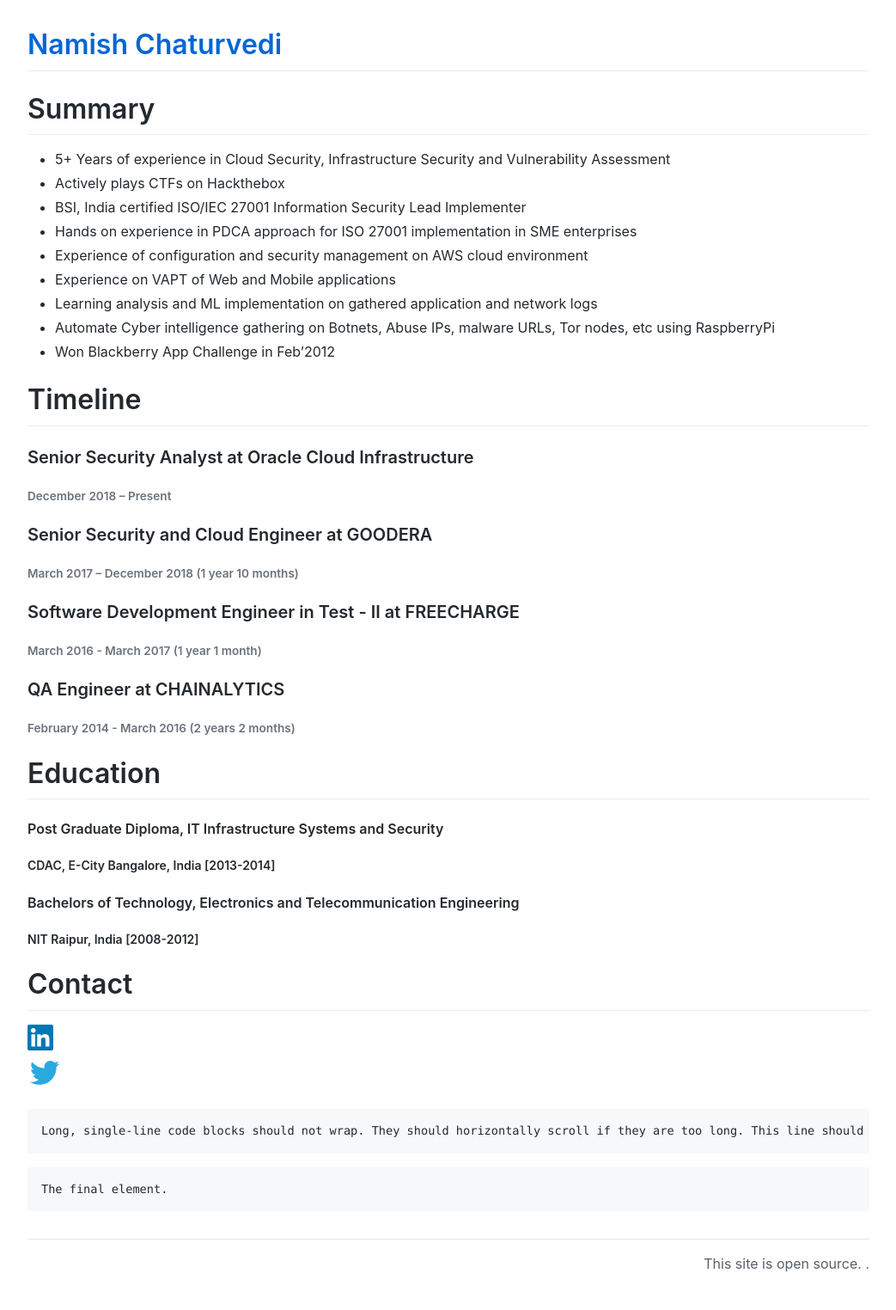
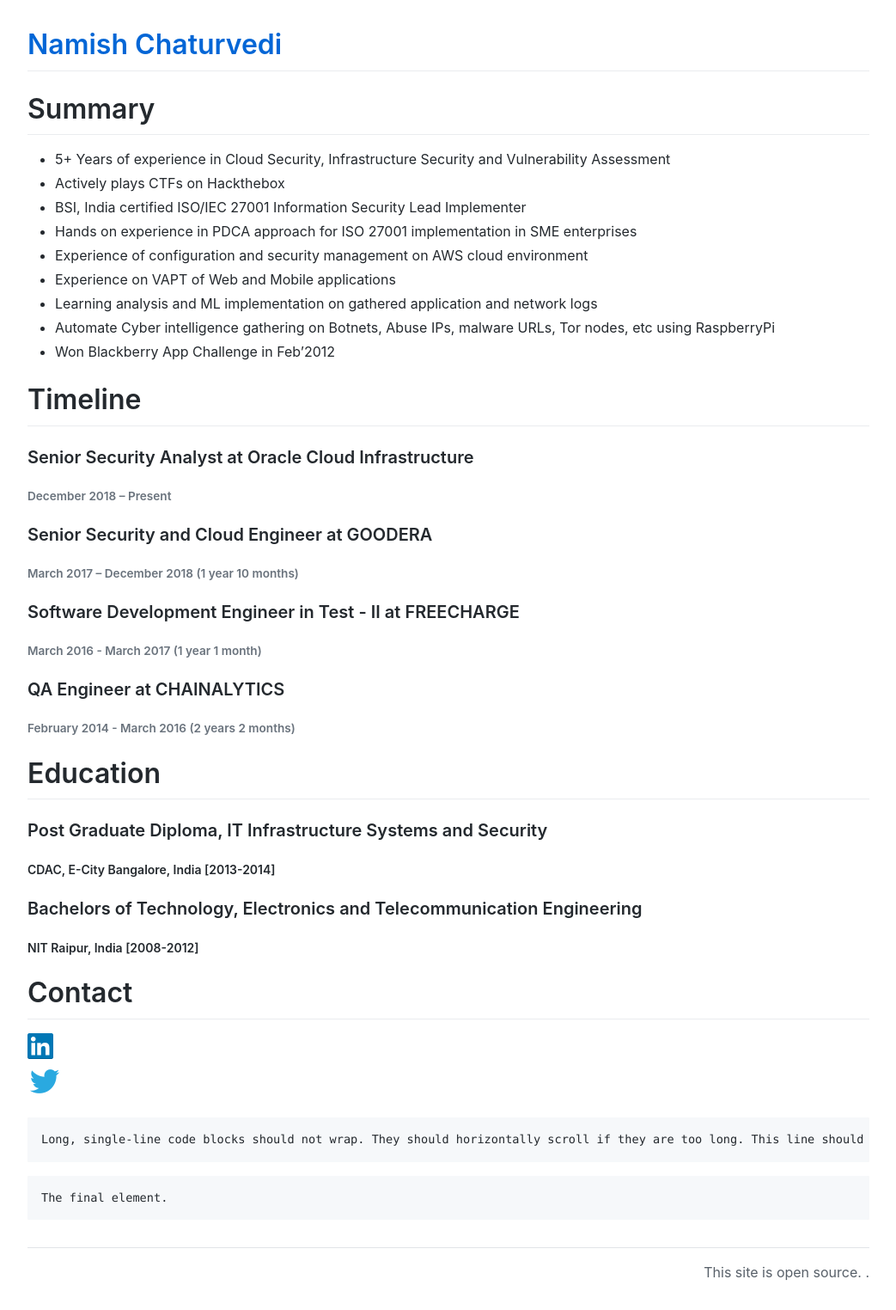
Before and after one commit to namishelex01/namishelex01.github.io, a Jekyll site: the page built from index.md, in a window 1280 px wide. Shown: the whole page at 86% size, without its empty margins (118-1161 px from the left). Built offline with Jekyll 4.4.1, drawn with Linux system fonts in a browser that asks for light colours; comment, search, counter and statistics services are not loaded; our own code applies the rules of GitHub Pages for plain Markdown files.

```diff
--- a/index.md
+++ b/index.md
@@ -29,10 +29,10 @@ layout: default
 
 # Education
 
-#### Post Graduate Diploma, IT Infrastructure Systems and Security
+### Post Graduate Diploma, IT Infrastructure Systems and Security
 ##### CDAC, E-City Bangalore, India [2013-2014]
 
-#### Bachelors of Technology, Electronics and Telecommunication Engineering
+### Bachelors of Technology, Electronics and Telecommunication Engineering
 ##### NIT Raipur, India [2008-2012]
 
 # Contact
```
